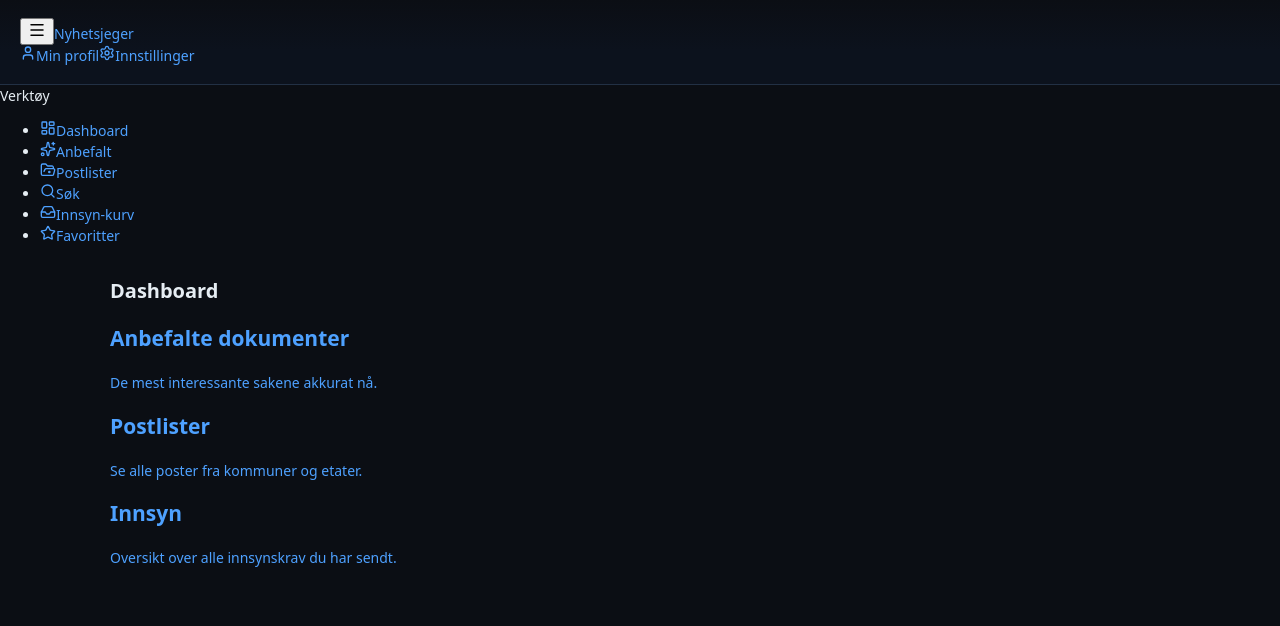
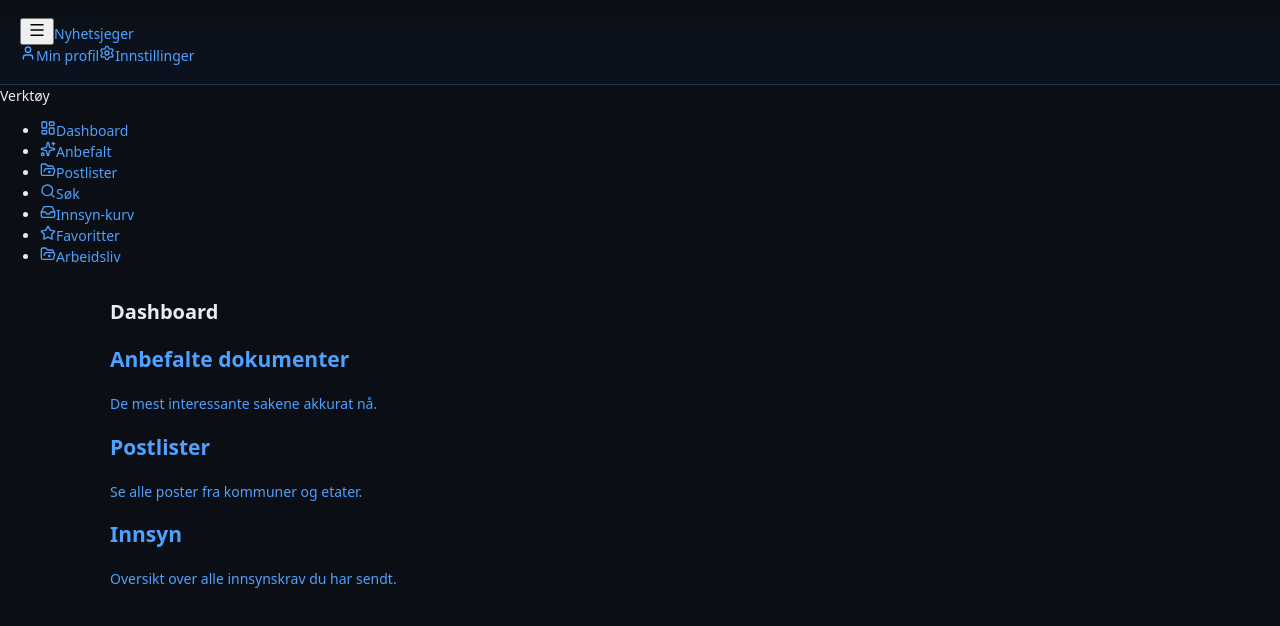
Before and after one commit to Bjorshol/nyhetsjeger, a Next.js app: page /app in a window 1280 px wide. Shown: the top 626 px of the page. Built offline with nearby package versions, Linux system fonts and the light colour scheme.

Commit message:
Legge til en fane for arbeidsliv

```diff
--- a/components/Sidebar.tsx
+++ b/components/Sidebar.tsx
@@ -12,6 +12,7 @@ const NAV = [
   { href: "/app/sok", label: "Søk", icon: Search },
   { href: "/app/innsyn", label: "Innsyn-kurv", icon: Inbox },
   { href: "/app/favoritter", label: "Favoritter", icon: Star },
+  { href: "/app/arbeidsliv", label: "Arbeidsliv", icon: FolderOpenDot },
 ];
 
 export function Sidebar() {
```
Also changed, not shown: app/app/arbeidsliv/page.tsx (added), app/profile/page.tsx (added).
